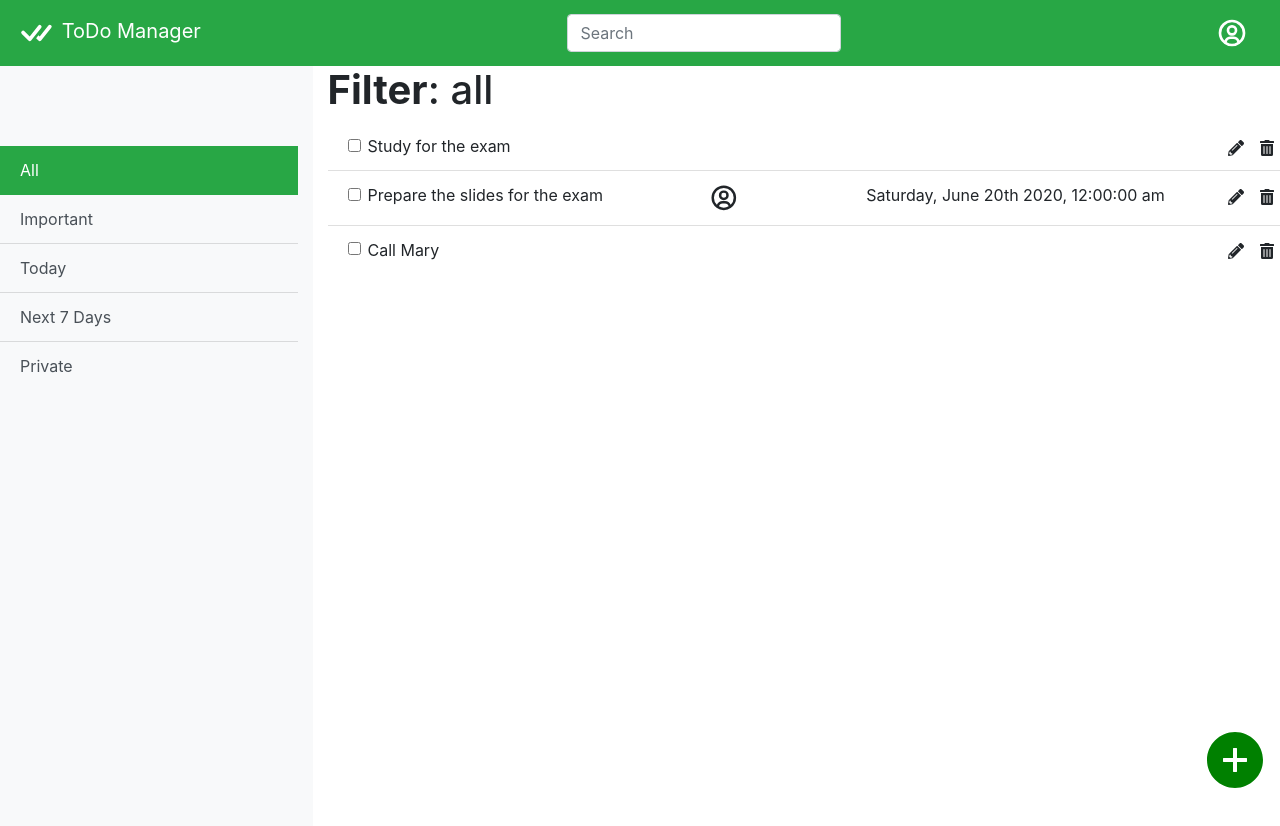
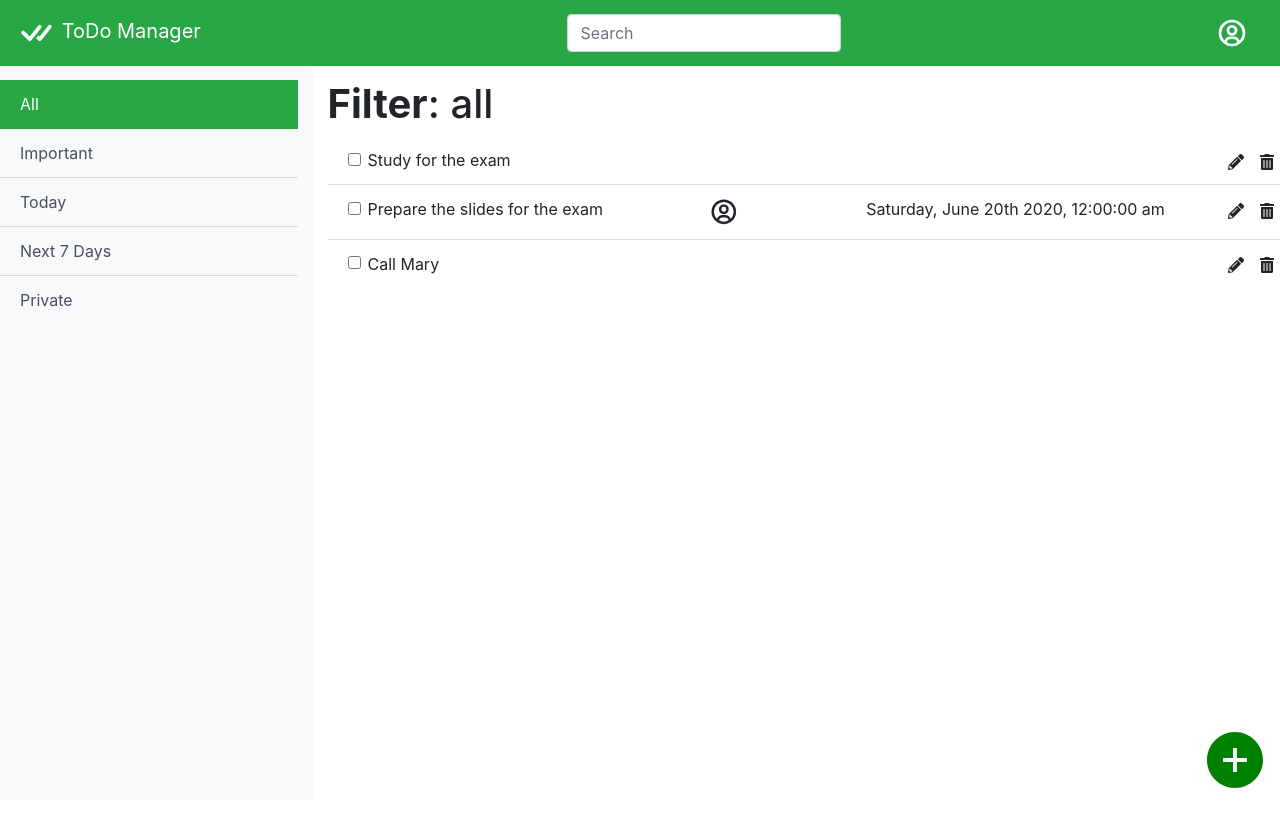
Before and after one commit to tndevelop/Website-TaskList, a React (Create React App) app in the folder biglab1/: page / in a window 1280 px wide. Shown: the top 826 px of the page. After the commit the page ends 800 px from the top, so only its background shows below. Built offline with nearby package versions, Linux system fonts and the light colour scheme.

Commit message:
fixed left sidebar
fixed left sidebar

```diff
--- a/biglab1/src/App.js
+++ b/biglab1/src/App.js
@@ -14,7 +14,7 @@ function App() {
   return (
     <Container fluid="true">
 
-      <Navbar bg="success" variant="dark" className="justify-content-between">
+      <Navbar  fixed="top" bg="success" variant="dark" className="justify-content-between">
 
         <Navbar.Brand href="index.html">
           <BsCheckAll size="2em"></BsCheckAll> ToDo Manager
@@ -45,7 +45,7 @@ function App() {
             </ListGroup>
        </Col>
 
-        <Col as={Container} fluid="xl" className="mainContainer">
+        <Col as={Container} fluid="xl" className="mainContainer below-nav">
           <h1 id="selectedFilter">
             <b>Filter</b>: all
           </h1>
```
